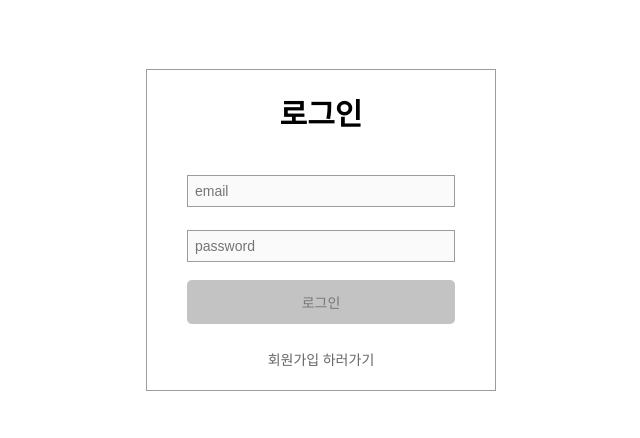
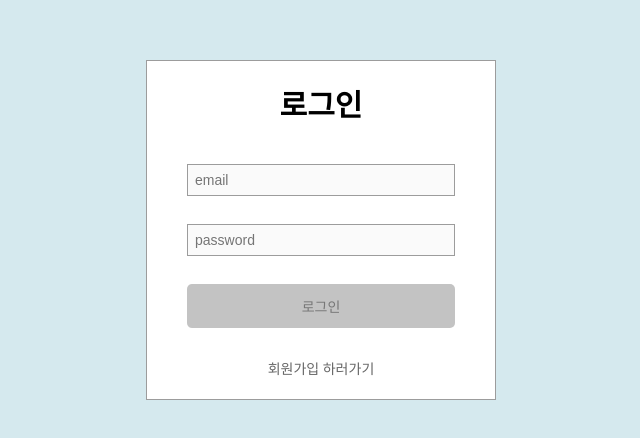
Before and after one commit to sejong77/wanted-pre-onboarding-frontend, a React (Create React App) app: page / in a window 1280 px wide. Shown: the part 170-608 px from the top of the page, without its empty margins (319-959 px from the left). Built offline with nearby package versions, Linux system fonts and the light colour scheme.

Commit message:
style: 사용자 입력 Form CSS 조정 및 안내문구 CSS 추가

```diff
--- a/src/pages/Auth/AuthStyle.ts
+++ b/src/pages/Auth/AuthStyle.ts
@@ -7,6 +7,7 @@ export const AuthContainer = styled.div`
 	justify-content: center;
 	align-items: center;
 	flex-direction: column;
+	background-color: #d5e9ee;
 `;
 
 export const AuthWrapper = styled.div`
@@ -15,6 +16,7 @@ export const AuthWrapper = styled.div`
 	border: 1px solid #9c9c9c;
 	text-align: center;
 	padding: 20px 0;
+	background-color: #ffffff;
 `;
 
 export const Title = styled.p`
@@ -23,7 +25,7 @@ export const Title = styled.p`
 `;
 
 export const Form = styled.form`
-	padding: 35px 40px 25px 40px;
+	padding: 10px 40px 30px 40px;
 `;
 
 export const Input = styled.input`
@@ -31,8 +33,7 @@ export const Input = styled.input`
 	width: 100%;
 	background-color: #fafafa;
 	border: 1px solid #9c9c9c;
-	margin-top: 5px;
-	margin-bottom: 18px;
+	margin-top: 28px;
 	box-sizing: border-box;
 
 	&:focus {
@@ -41,11 +42,19 @@ export const Input = styled.input`
 	}
 `;
 
+export const ErrorMessage = styled.p`
+	text-align: left;
+	font-size: 13px;
+	padding: 4px;
+	color: red;
+`;
+
 export const Button = styled.button<InputProps>`
 	border: none;
 	border-radius: 5px;
 	width: 100%;
 	padding: 12px;
+	margin-top: 28px;
 
 	background-color: ${(props) =>
 		props.isEmailValid && props.isPasswordValid ? '#4dbeff' : '#c3c3c3'};
```
